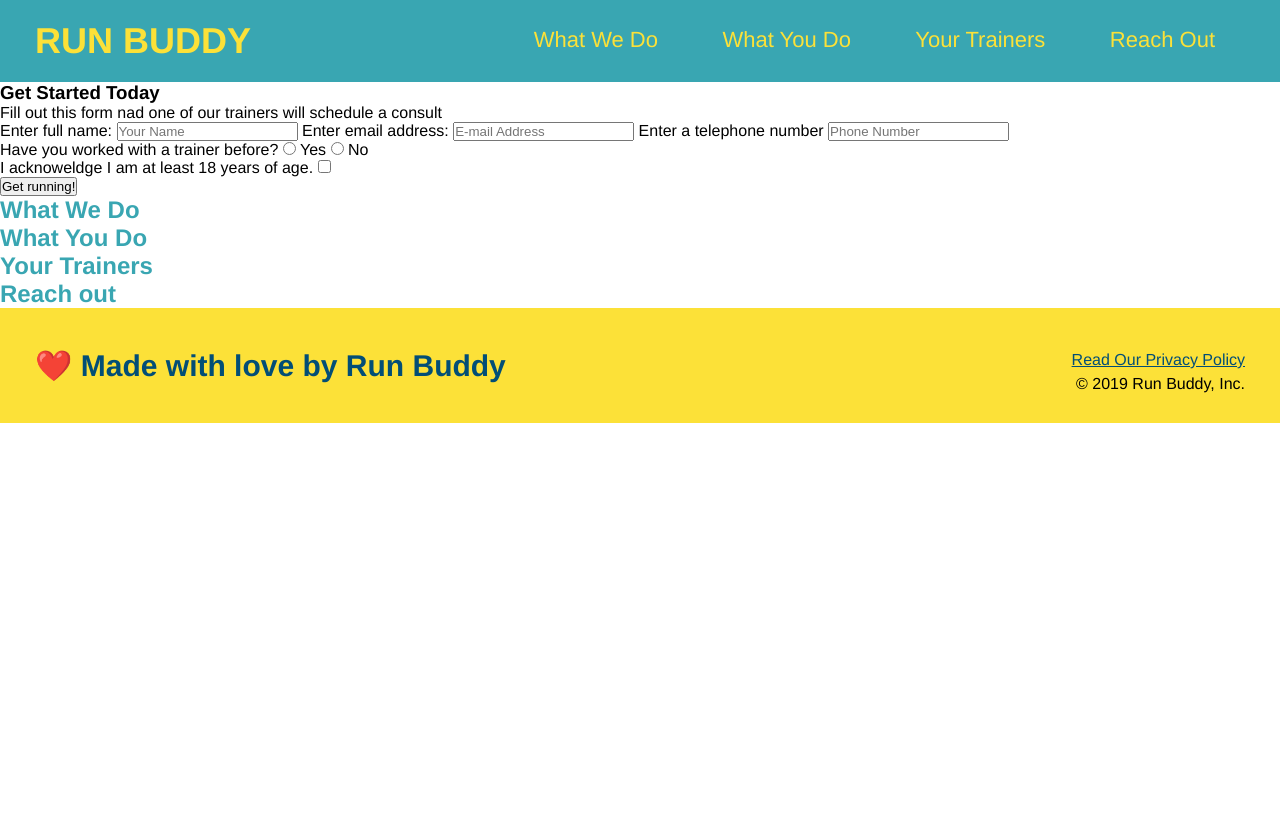
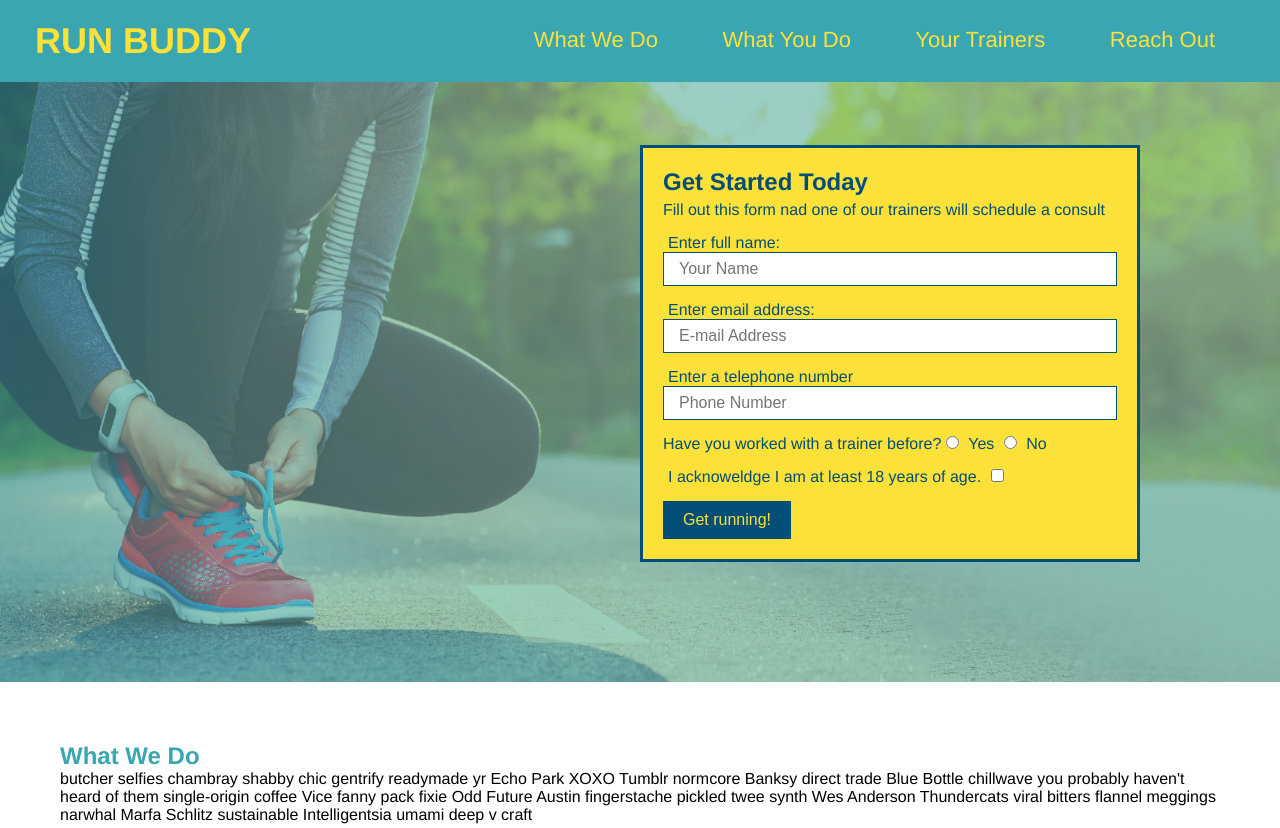
Before and after one commit to tyler1836/Run-Buddy, a plain HTML site: page index.html in a window 1280 px wide. Shown: the top 828 px of the page. Before the commit the page ends 800 px from the top, so only its background shows below. Drawn offline with Linux system fonts and the light colour scheme.

Commit message:
add icons

```diff
--- a/assets/css/run-buddy.css
+++ b/assets/css/run-buddy.css
@@ -2,6 +2,9 @@
     margin: 0;
     padding: 0;
     box-sizing: border-box;
+}
+section{
+    padding: 60px;
 }
 body{
     font-family: helvetica, arial, sans-serif;
@@ -55,3 +58,52 @@ footer div{
 footer a{
     color: #024e76;
 }
+.hero {
+        background-image: url("../images/hero-bg.jpg");
+        height: 600px;
+        background-position: center;
+        background-size: cover;
+        position: relative;
+        background-position: center;
+
+}
+.hero-form{
+    background-color: #fce138;
+    color: #024e76;
+    padding: 20px;
+    width: 500px;
+    border-style: solid;
+    border-width: 3px;
+    border-color: #024e76;
+    position: absolute;
+    bottom: 120px;
+    right: 140px;
+
+}
+.hero-form h3{
+    font-size: 24px;
+    margin: 0px;
+
+}
+.hero-form p{
+    margin: 5px 0 15px 0;
+}
+.form-input{
+    border: 1px solid #024e76;
+    display: block;
+    padding: 7px 15px;
+    font-size: 16px;
+    color: #024e76;
+    width: 100%;
+    margin-bottom: 15px;
+}
+.hero-form label{
+    margin: 0 5px;
+}
+.hero-form button{
+    background-color:#024e76;
+    color:#fce138;
+    border:none;
+    padding:10px 20px;
+    font-size:16px;
+}
--- a/index.html
+++ b/index.html
@@ -32,17 +32,17 @@
         </nav>
         </header>
         <!-- hero/jumbotron -->
-        <section>
-            <div>
+        <section class="hero">
+            <div class="hero-form">
                     <h3>Get Started Today</h3>
                     <p>Fill out this form nad one of our trainers will schedule a consult</p>
                     <form>
                         <label for="name">Enter full name:</label>
-                        <input type="text" placeholder="Your Name" name="name" id="name" />
+                        <input type="text" placeholder="Your Name" name="name" id="name" class="form-input"/>
                         <label for="email">Enter email address:</label>
-                        <input type="email" placeholder="E-mail Address" name="email" id="email" />
+                        <input type="email" placeholder="E-mail Address" name="email" id="email" class="form-input"/>
                         <label for="phone">Enter a telephone number</label>
-                        <input type="tel" placeholder="Phone Number" name="phone" id="phone" />
+                        <input type="tel" placeholder="Phone Number" name="phone" id="phone" class="form-input"/>
                         <p>
                             Have you worked with a trainer before?
                             <input type="radio" name="trainer-confirm" id="trainer-yes" />
@@ -63,19 +63,43 @@
             </div>
         </section>
         <!-- "what we do" section -->
-        <section>
+        <section id="what-we-do">
+
         <h2>What We Do</h2>
+            <p>butcher selfies chambray shabby chic gentrify readymade yr Echo Park XOXO Tumblr normcore Banksy direct trade Blue Bottle chillwave you probably haven't heard of them single-origin coffee Vice fanny pack fixie Odd Future Austin fingerstache pickled twee synth Wes Anderson Thundercats viral bitters flannel meggings narwhal Marfa Schlitz sustainable Intelligentsia umami deep v craft</p>
         </section>
         <!-- "what you do" section -->
-        <section>
+        <section id="what-you-do">
+                        <!--insert step 1 icon-->
+                        <img src="./assets/images/step-1.svg" alt="" />
         <h2>What You Do</h2>
+        <div>
+
+            <h3>Step 1: Fill Out the Form Above.</h3>
+            <p>You're already here, so why not?</p>
+        </div>
+        <div>
+            <img src="./assets/images/step-2.svg" alt="" />
+            <h3>Step 2: Consult with One of Our Trainers.</h3>
+            <p>Are you here to build muscle, lose weight, or just feel good?</p>
+        </div>
+        <div>
+            <img src="./assets/images/step-3.svg" alt="" />
+            <h3>Step 3: Get Running.</h3>
+            <p>Hit the ground running (literally) once your trainer lays out your plan.</p>
+        </div>
+        <div>
+            <img src="./assets/images/step-4.svg" alt="" />
+            <h3>Step 4: See Results.</h3>
+            <p>Bi-weekly checkins with your trainer will keep you focused.</p>
+        </div>
         </section>
         <!-- "meet the trainers" section -->
-        <section>
+        <section id="meet-the-trainers">
         <h2>Your Trainers</h2>
         </section>
         <!-- "reach out" section -->
-        <section>
+        <section id="reach-out">
             <h2>Reach out</h2>
         </section>
         <!-- footer -->
```
Also changed, not shown: assets/images/hero-bg.jpg (added), assets/images/step-1.svg (added), assets/images/step-2.svg (added), assets/images/step-3.svg (added), assets/images/step-4.svg (added), 1 other file.
